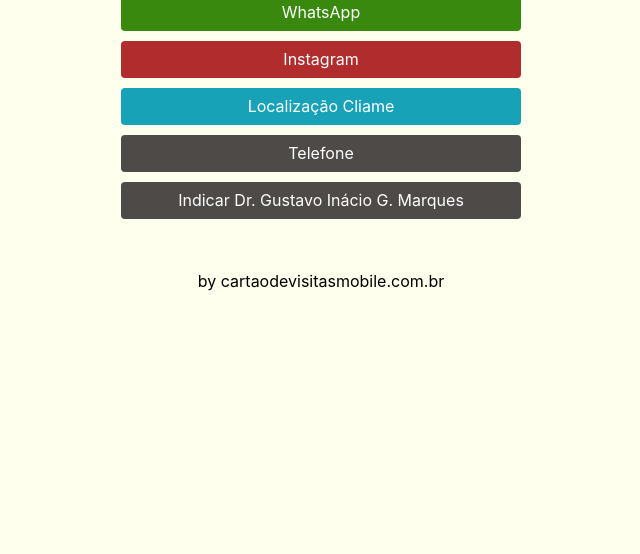
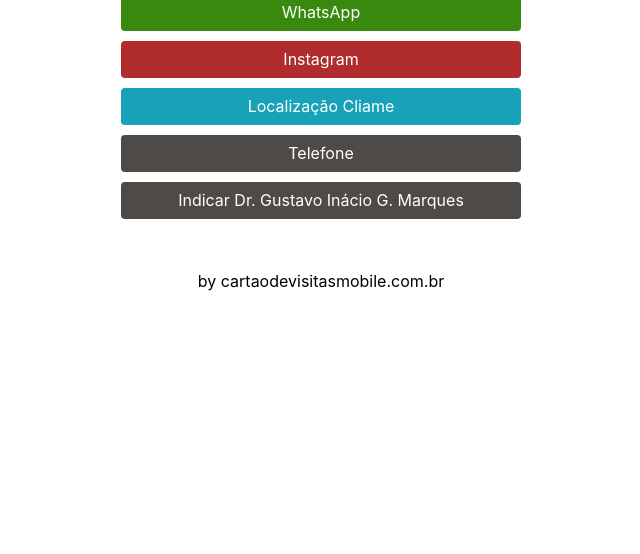
Before and after one commit to startdes/drgustavoinacio, a plain HTML site: page index.html in a window 1280 px wide. Shown: the part 246-800 px from the top of the page, without its empty margins (319-959 px from the left). Drawn offline with Linux system fonts and the light colour scheme.

Commit message:
Add files via upload

```diff
--- a/css/stilo.css
+++ b/css/stilo.css
@@ -30,7 +30,7 @@
 }
 
 body {
-    background-color: #feffed;
+    background-color: #ffffff;
 }
 
 .geral {
```
